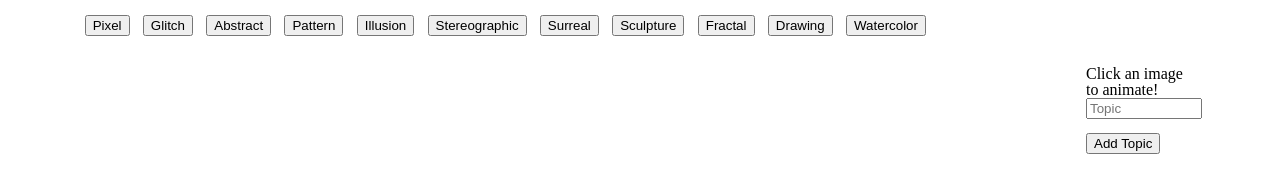
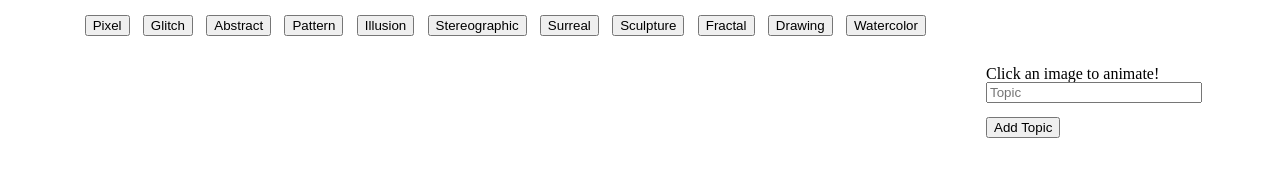
Before and after one commit to Vavassor/Art-Collection, a plain HTML site: page index.html in a window 1280 px wide. Drawn offline with nearby package versions, Linux system fonts and the light colour scheme.

Commit message:
Changes the sidebar width at different breakpoints.

```diff
--- a/assets/css/style.css
+++ b/assets/css/style.css
@@ -54,24 +54,24 @@ main {
     grid-template-areas:
       ". header . ."
       ". main controls .";
-    grid-template-columns: 1fr 400px 140px 1fr;
+    grid-template-columns: 1fr 360px 180px 1fr;
   }
 }
 
 @media screen and (min-width: 768px) {
   body {
-    grid-template-columns: 1fr 580px 140px 1fr;
+    grid-template-columns: 1fr 480px 240px 1fr;
   }
 }
 
 @media screen and (min-width: 992px) {
   body {
-    grid-template-columns: 1fr 820px 140px 1fr;
+    grid-template-columns: 1fr 720px 240px 1fr;
   }
 }
 
 @media screen and (min-width: 1200px) {
   body {
-    grid-template-columns: 1fr 1000px 140px 1fr;
+    grid-template-columns: 1fr 900px 240px 1fr;
   }
 }
```
